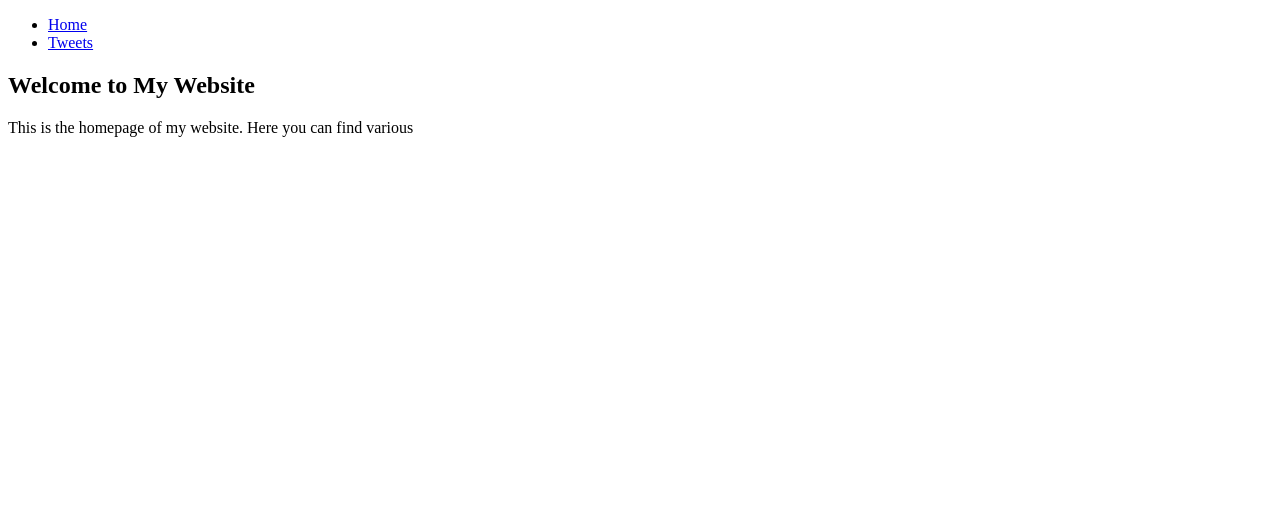
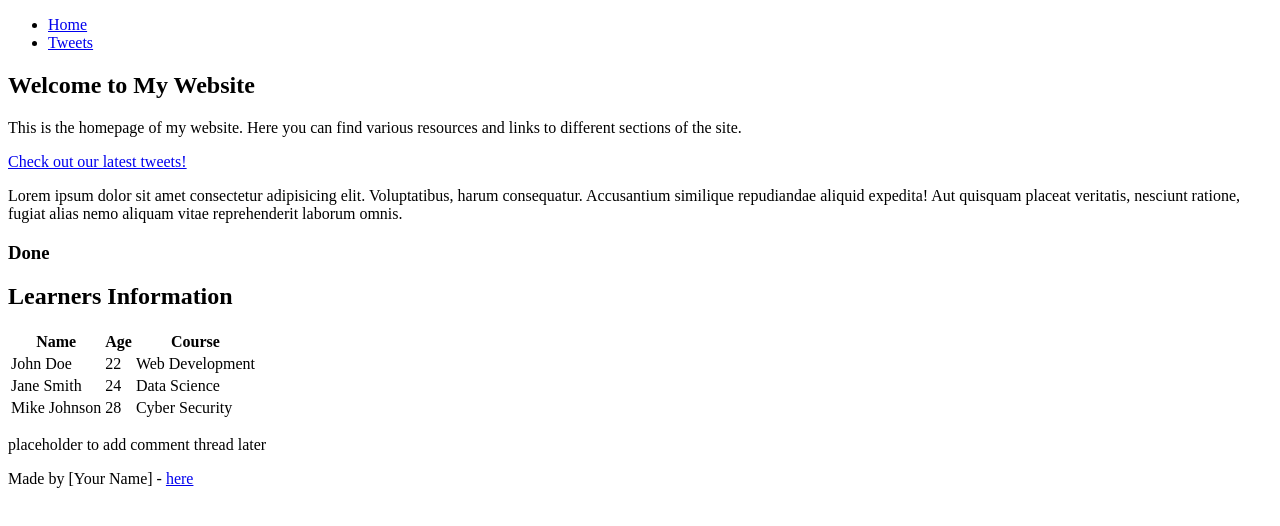
Before and after one commit to MohamedNasser24/My_First_Portfolio, a plain HTML site: page html_basic/index.html in a window 1280 px wide. Drawn offline with Linux system fonts and the light colour scheme.

Commit message:
Update index.html

```diff
--- a/html_basic/index.html
+++ b/html_basic/index.html
@@ -18,3 +18,55 @@
         <h1>Welcome to My Website</h1>
         <p>
           This is the homepage of my website. Here you can find various
+          resources and links to different sections of the site.
+        </p>
+        <a href="tweets.html">Check out our latest tweets!</a>
+        <p>
+          Lorem ipsum dolor sit amet consectetur adipisicing elit. Voluptatibus,
+          harum consequatur. Accusantium similique repudiandae aliquid expedita!
+          Aut quisquam placeat veritatis, nesciunt ratione, fugiat alias nemo
+          aliquam vitae reprehenderit laborum omnis.
+        </p>
+        <h3>Done</h3>
+        <h2>Learners Information</h2>
+        <table>
+          <thead>
+            <tr>
+              <th>Name</th>
+              <th>Age</th>
+              <th>Course</th>
+            </tr>
+          </thead>
+          <tbody>
+            <tr>
+              <td>John Doe</td>
+              <td>22</td>
+              <td>Web Development</td>
+            </tr>
+            <tr>
+              <td>Jane Smith</td>
+              <td>24</td>
+              <td>Data Science</td>
+            </tr>
+            <tr>
+              <td>Mike Johnson</td>
+              <td>28</td>
+              <td>Cyber Security</td>
+            </tr>
+          </tbody>
+        </table>
+      </article>
+
+      <aside>
+        <p>placeholder to add comment thread later</p>
+      </aside>
+    </main>
+
+    <footer>
+      <p>
+        Made by [Your Name] -
+        <a href="https://www.example.com" target="_blank">here</a>
+      </p>
+    </footer>
+  </body>
+</html>
```
